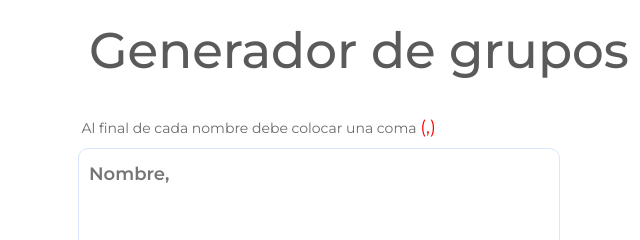
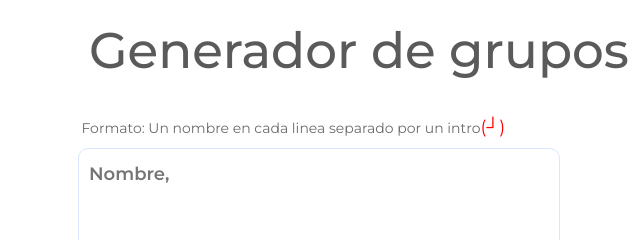
Before and after one commit to Maikol2503/GeneradorDeGrupos, a plain HTML site: page index.html in a window 1280 px wide. Shown: the top 240 px of the page, 1-641 px from the left. Drawn offline with nearby package versions, Linux system fonts and the light colour scheme.

Commit message:
Update index.html

```diff
--- a/index.html
+++ b/index.html
@@ -37,7 +37,7 @@
                 <div class="cuadro">
                         <div class="cuadroformulario">
                             <div class="formulario">
-                                <p id="p2">Al final de cada nombre debe colocar una coma <span style="font-size:18px; color: red;">(,)</span></p>
+                                <p id="p2">Formato: Un nombre en cada linea separado por un intro<span style="font-size:18px; color: red;">(┘)</span></p>
                                 <form action="">
                                 <textarea id="texto" placeholder="Nombre,"></textarea>
                                 <div class="reset">
```
